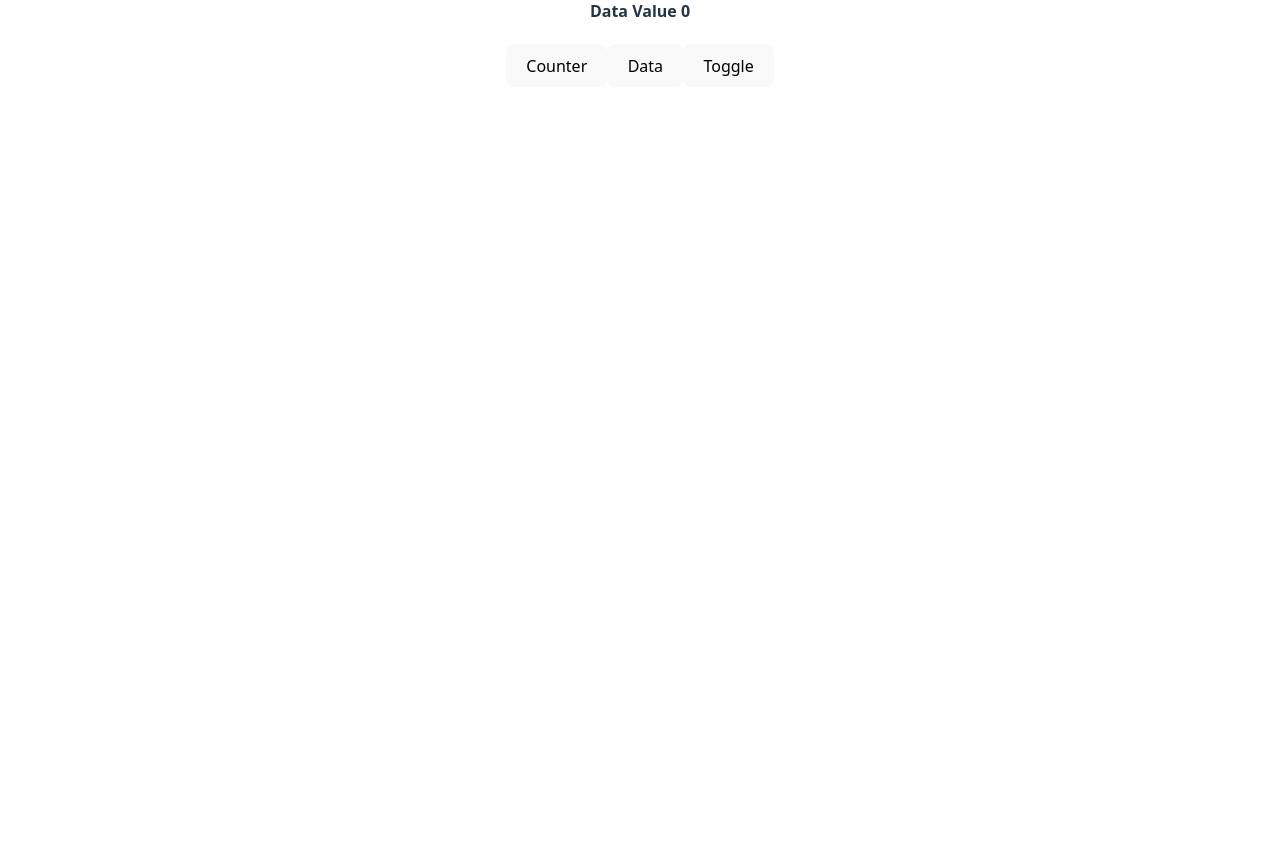
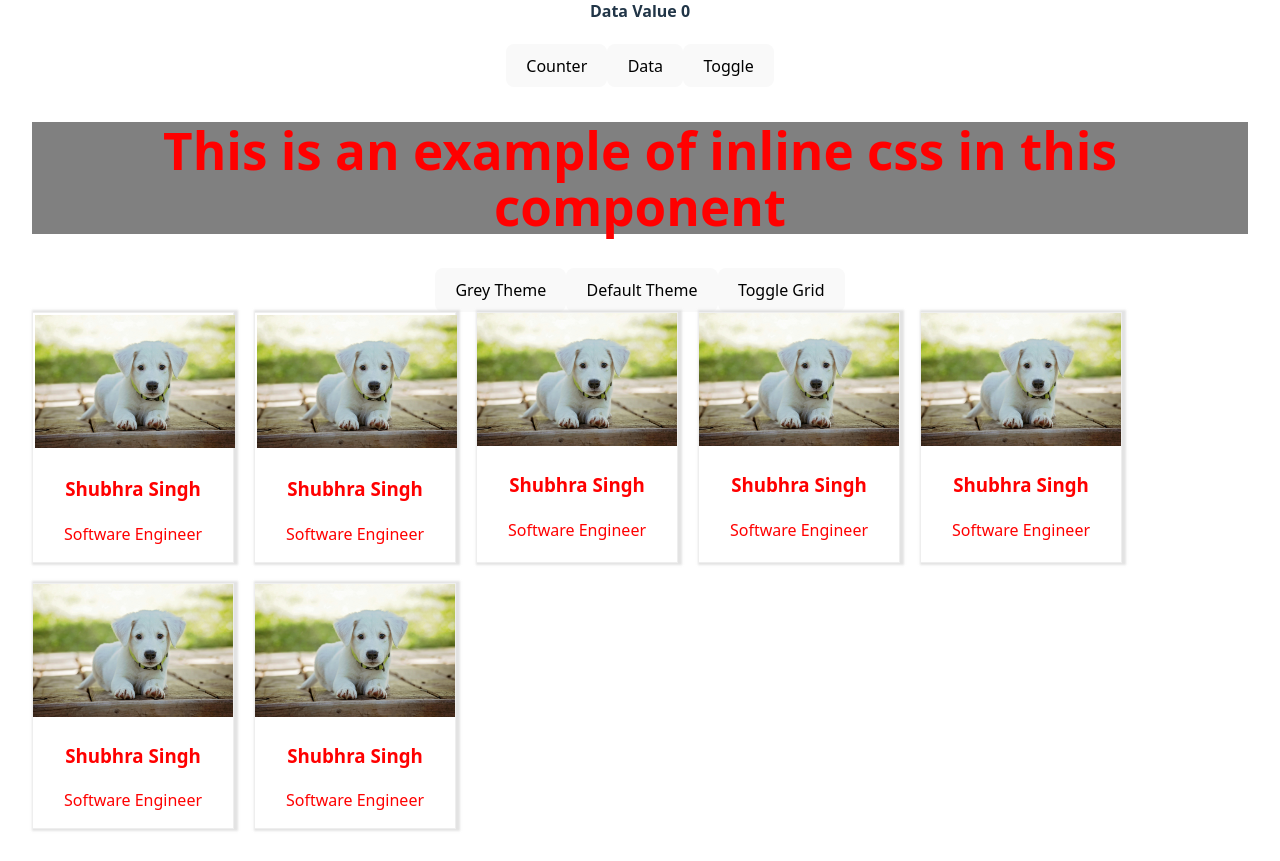
Before and after one commit to singhshubhra24/ReactPracticeDemoApp, a React (Vite) app: page / in a window 1280 px wide. Shown: the part 5080-5941 px from the top of the page. Before the commit the page ends 5199 px from the top, so only its background shows below. Built offline with nearby package versions, Linux system fonts and the light colour scheme.

Commit message:
Dynamically n conditionally css file added

```diff
--- /dev/null
+++ b/src/CssStyleExample.jsx
@@ -0,0 +1,83 @@
+import assets from './assets/pexels-pixabay-257540.jpg';
+import { useState } from 'react';
+// Make Button for Dynamic Style
+
+function CssStyleExample(){
+    const [cardStyle,setCardStyle] =useState({
+        border: "1px solid #cccccc54",
+        width: "200px",
+        boxShadow: "2px 0px 2px 2px #cccccc8a"
+})
+    const [textColor,setTextcolor] =useState('red');
+    const [grid,setGrid] =useState(true);
+
+
+    const updateTheme = (bgColor, textColor)=>{
+    setCardStyle({...cardStyle, backgroundColor:bgColor})
+    setTextcolor(textColor)
+}
+
+ return(
+    <>
+    <h1 style={{color : "red", backgroundColor: "grey"}}>This is an example of inline css in this component</h1>
+    <button onClick={()=>updateTheme('#ccc', 'green')}>Grey Theme</button>
+    <button onClick={()=>updateTheme('white','black')}>Default Theme</button>
+    <button onClick={()=>{setGrid(!grid)}}>Toggle Grid</button>
+
+    <div style ={{display: grid?'flex':'block', gap: "20px", flexWrap:"wrap"}}>
+    <div style ={cardStyle}>
+        <img style={{width:"200px", padding:"2px"}} src={"pexels-pixabay-257540.jpg"} alt="dog image" />
+        <div style={{color:textColor}}>
+            <h3>Shubhra Singh</h3>
+            <p>Software Engineer</p>
+        </div>
+    </div>
+    <div style ={cardStyle}>
+        <img style={{width:"200px",padding:"2px"}} src={"pexels-pixabay-257540.jpg"} alt="dog image" />
+        <div style={{color:textColor}}>
+            <h3>Shubhra Singh</h3>
+            <p>Software Engineer</p>
+        </div>
+    </div>
+    <div style ={cardStyle}>
+        <img style={{width:"200px"}} src={"pexels-pixabay-257540.jpg"} alt="dog image" />
+        <div style={{color:textColor}}>
+            <h3>Shubhra Singh</h3>
+            <p>Software Engineer</p>
+        </div>
+    </div>
+    <div style ={cardStyle}>
+        <img style={{width:"200px"}} src={"pexels-pixabay-257540.jpg"} alt="dog image" />
+        <div style={{color:textColor}}>
+            <h3>Shubhra Singh</h3>
+            <p>Software Engineer</p>
+        </div>
+    </div>
+    <div style ={cardStyle}>
+        <img style={{width:"200px"}} src={"pexels-pixabay-257540.jpg"} alt="dog image" />
+        <div style={{color:textColor}}>
+            <h3>Shubhra Singh</h3>
+            <p>Software Engineer</p>
+        </div>
+    </div>
+    <div style ={cardStyle}>
+        <img style={{width:"200px"}} src={"pexels-pixabay-257540.jpg"} alt="dog image" />
+        <div style={{color:textColor}}>
+            <h3>Shubhra Singh</h3>
+            <p>Software Engineer</p>
+        </div>
+    </div>
+    <div style ={cardStyle}>
+        <img style={{width:"200px"}} src={"pexels-pixabay-257540.jpg"} alt="dog image" />
+        <div style={{color:textColor}}>
+            <h3>Shubhra Singh</h3>
+            <p>Software Engineer</p>
+        </div>
+    </div>
+    </div>
+
+    </>
+
+ )
+}
+export default CssStyleExample;
--- a/src/main.jsx
+++ b/src/main.jsx
@@ -10,6 +10,7 @@ import LoopExample from './Loop.jsx'
 import Reusecomponent from './Reusecomponent.jsx'
 import UseEffectPropUsedCase from './UseEffectPropUsedCase.jsx'
 import AppCounterEffectEx from './AppCounterEffectEx.jsx'
+import CssStyleExample from './CssStyleExample.jsx'
 
 createRoot(document.getElementById('root')).render(
   <StrictMode>
@@ -23,5 +24,6 @@ createRoot(document.getElementById('root')).render(
       <LoopExample/>
       <Reusecomponent/>
       <AppCounterEffectEx/>
+      <CssStyleExample/>
   </StrictMode>
 )
```
Also changed, not shown: public/pexels-pixabay-257540.jpg (added), src/assets/pexels-pixabay-257540.jpg (added).
